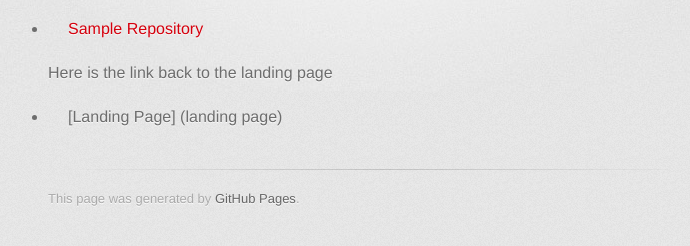
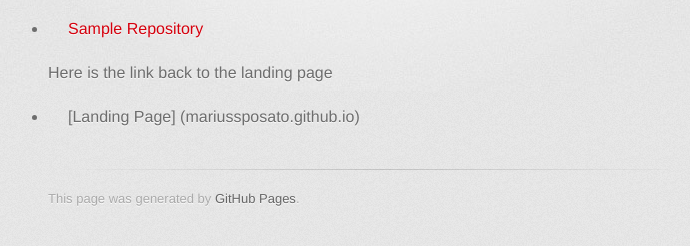
Before and after one commit to MariusSposato/MariusSposato.github.io, a Jekyll site: the page built from 2022 Work/index.md, in a window 1280 px wide. Shown: the part 482-728 px from the top of the page, without its empty margins (282-972 px from the left). Built offline with Jekyll 4.4.1, drawn with Linux system fonts in a browser that asks for light colours; some web fonts are replaced; our own code applies the rules of GitHub Pages for plain Markdown files.

Commit message:
Update index.md

```diff
--- a/2022 Work/index.md
+++ b/2022 Work/index.md
@@ -19,4 +19,4 @@ This is my sample Repository
 
 Here is the link back to the landing page
 
-- [Landing Page] (landing page)
+- [Landing Page] (mariussposato.github.io)
```
